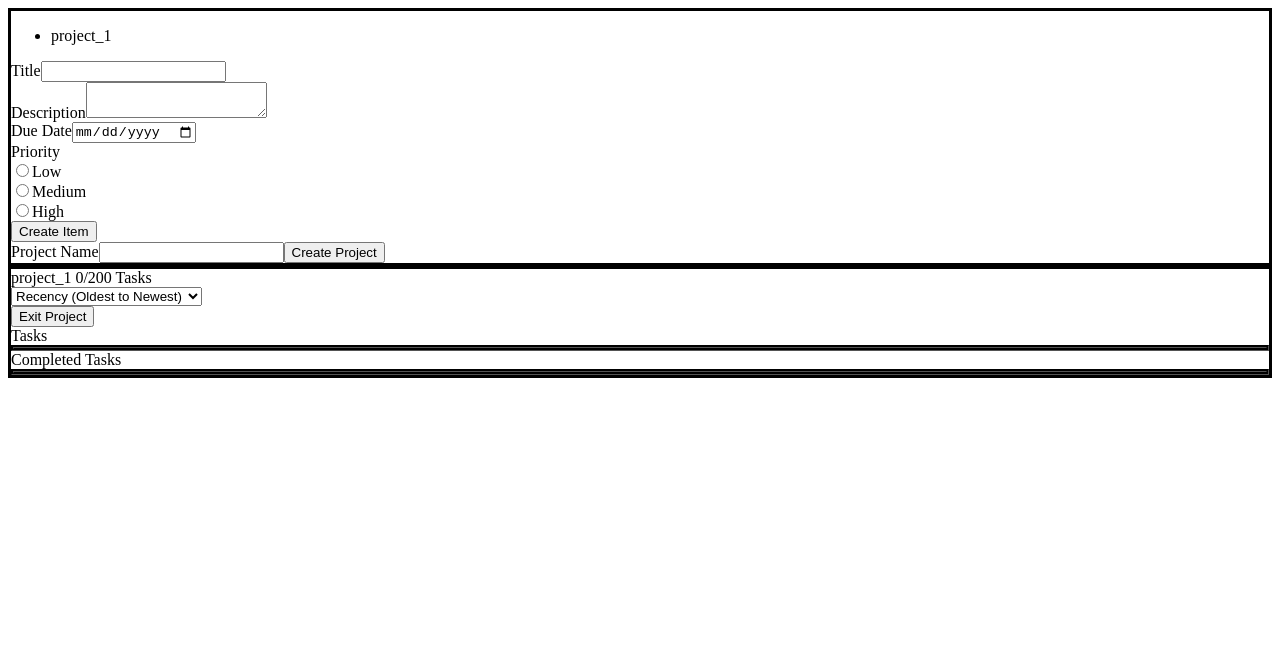
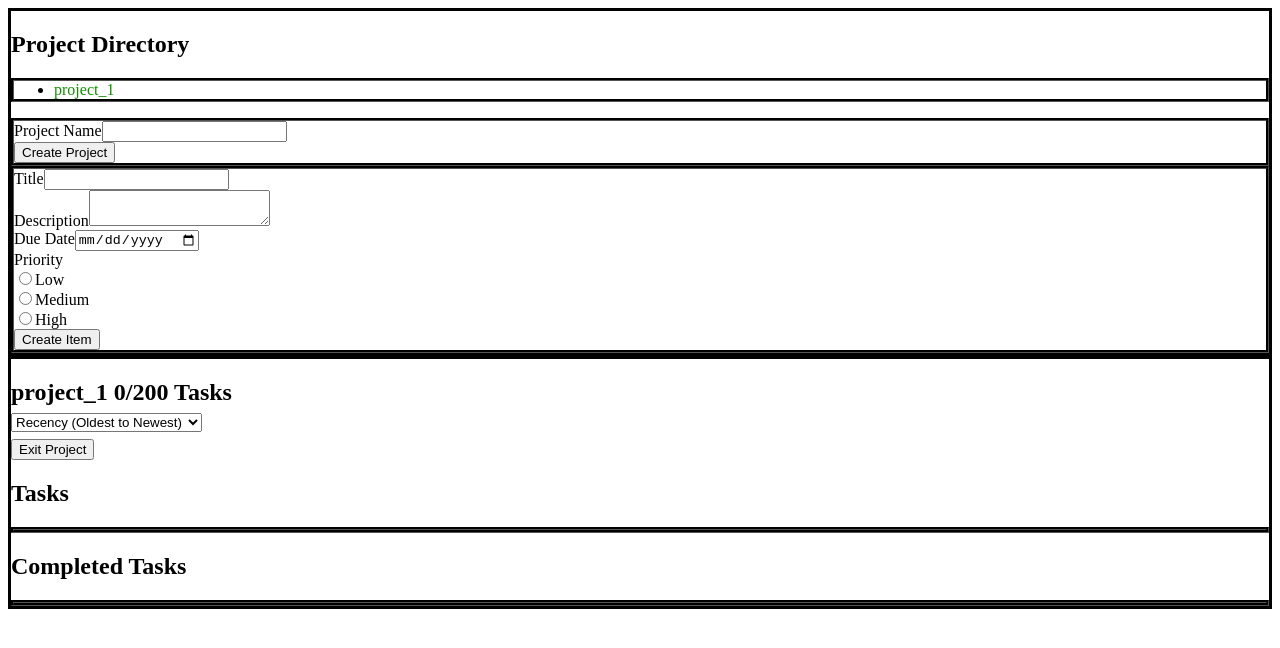
Before and after one commit to lucientiel/todo_list, a website built with webpack: page dist/index.html in a window 1280 px wide. Both pictures are taken after a click on the item "project_1". Built offline with nearby package versions, Linux system fonts and the light colour scheme.

Commit message:
intefacing additions

```diff
--- a/src/index.js
+++ b/src/index.js
@@ -9,12 +9,12 @@ import { displayAllUpcomingTasks } from "./upcoming/upcomingTasks";
 
 
 // localStorage.removeItem('project_1');
-// localStorage.clear();
+localStorage.clear();
 genDefaultDirectory();
 homePageSectionSetup();
 projectNavListSetup();
+genProjectForm();
 genTodoItemForm();
-genProjectForm();
 formSubmitClick();
 genProjectClick();
 displayAllUpcomingTasks(0);
--- a/src/pageSections.js
+++ b/src/pageSections.js
@@ -24,7 +24,7 @@ const listingSection  = () => {
     const listingContainer = document.createElement('div');
     listingContainer.id = 'listing_container';
 
-    const listingHead = document.createElement('div');
+    const listingHead = document.createElement('h2');
     listingHead.id = 'listing_head'; //contains project name and amount of todos
     listingHead.innerText = 'Upcoming Tasks'
 
--- a/src/projectFuncs/projectForm.js
+++ b/src/projectFuncs/projectForm.js
@@ -1,4 +1,4 @@
-import { genFormInput, genLabel } from "../todoFuncs/todoForms";
+import { genFormInput, genLabel, genlineBreak } from "../todoFuncs/todoForms";
 
 const genProjectForm = () => {
     const contentDiv = document.getElementById('sidebar_elem');
@@ -19,7 +19,9 @@ const genProjectForm = () => {
     submitButton.setAttribute('form', 'project_name_form');
     submitButton.innerText = 'Create Project';
 
-    projectNameForm.append(projectNameLabel, projectNameInput, submitButton);
+    projectNameForm.append(projectNameLabel, projectNameInput,
+        genlineBreak(),
+        submitButton);
     formContainer.appendChild(projectNameForm);
 
     contentDiv.appendChild(formContainer);
--- a/src/projectFuncs/projectItems.js
+++ b/src/projectFuncs/projectItems.js
@@ -11,11 +11,15 @@ const genProjectClick = () => { // create a new project directory, add it to the
         if (checkProjectNameUniqueness(formVals.get('project_name_input')) == false) {
             alert('Name already used, try a different one!')
         }
+        else if (formVals.get('project_name_input').length < 1) {
+            alert('A name of 1 character or greater is required to open a project.')
+        }
         else {
                 addNewDirectorytoLocalStorage(formVals.get('project_name_input'));
                 console.log('LOCAL STORAGE', localStorage);
                 addtoProjectNavList(formVals.get('project_name_input'), formVals.get('project_name_input'));
         }
+        projectNameForm.reset()
     })
 }
 
@@ -23,12 +27,20 @@ const genProjectClick = () => { // create a new project directory, add it to the
 const genNavListItem = (idName, projectName) => { //gen nav list elem for project
     const listItem = document.createElement('li');
     listItem.id = idName;
-    listItem.innerText = projectName;
+    const navItemAnchor = document.createElement('a')
+    navItemAnchor.setAttribute('href', '#');
+    navItemAnchor.setAttribute('class', 'nav_item_anchor')
+    navItemAnchor.innerText = projectName;
+    listItem.appendChild(navItemAnchor);
     return listItem;
 }
 
 const projectNavListSetup = () => { // initialize default project nav list with default items
     const sideBar = document.getElementById('sidebar_elem');
+
+    const navListHead = document.createElement('h2');
+    navListHead.id = 'project_name_navlisthead';
+    navListHead.innerText = 'Project Directory'
 
     const navList = document.createElement('ul');
     navList.id = 'project_name_navlist';
@@ -39,7 +51,7 @@ const projectNavListSetup = () => { // initialize default project nav list with
         const projectNavItem = genNavListItem(project_name, project_name);
         navList.appendChild(projectNavItem);
     }
-    sideBar.append(navList);
+    sideBar.append(navListHead, navList);
 
     for (let i = 0; i < localStorage.length; i++) {// only when the navlist is appended to the sidebar would the navlist become readable, when it is initialized its basically in purgatory
         const project_name = localStorage.key(i);
@@ -63,12 +75,12 @@ const removeListingElems = () => { //removes listingElem_label and listingElem,
 
 const addListingElems = () => { //addes listing_elem and lstingcompelte_elem into page via a umbrella listing_container div
     const listing_container = document.getElementById('listing_container');
-    const listingElem_label = document.createElement('div');
+    const listingElem_label = document.createElement('h2');
     listingElem_label.innerText = 'Tasks'
     const listingElem = document.createElement('div');
     listingElem.id = 'listing_elem';
 
-    const listingComplete_label = document.createElement('div');
+    const listingComplete_label = document.createElement('h2');
     listingComplete_label.innerText = 'Completed Tasks'
     const listingCompleteElem = document.createElement('div');
     listingCompleteElem.id = 'listing_complete_elem';
--- a/src/style.css
+++ b/src/style.css
@@ -9,7 +9,12 @@
     border-style: solid;
 }
 
-#listing_elem, #listing_complete_elem {
+#listing_elem, #listing_complete_elem, #project_name_navlist, #project_name_form, #todo_form_container{
     border-color: black;
     border-style: groove;
 }
+
+.nav_item_anchor {
+    text-decoration: none;
+    color: rgb(20, 142, 4);
+}
--- a/src/todoFuncs/todoForms.js
+++ b/src/todoFuncs/todoForms.js
@@ -159,4 +159,4 @@ const genEditTodoForm = (todo_item) => {
     displayModal.appendChild(editFormContainer);
 }
 
-export { genTodoItemForm, genFormInput, genLabel, genEditTodoForm }
+export { genTodoItemForm, genFormInput, genLabel, genEditTodoForm, genlineBreak}
--- a/src/todoFuncs/todoItems.js
+++ b/src/todoFuncs/todoItems.js
@@ -65,7 +65,7 @@ const formSubmitClick = () => {
             insertItemToList(newTodoItem);
             displayitemsInList();
         }
-
+        todoItemForm.reset();
     })
 
 }
```
Also changed, not shown: dist/main.js.
